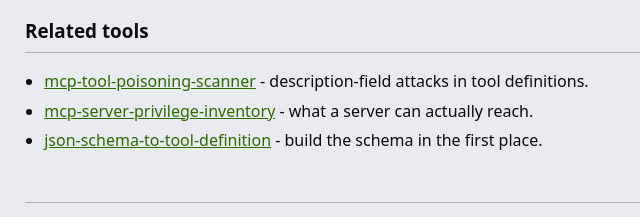
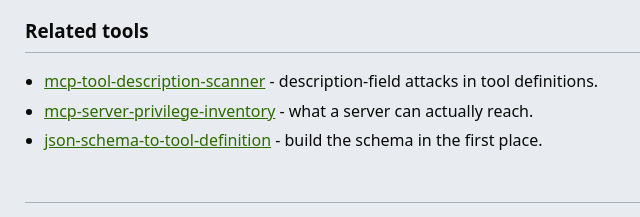
Before and after one commit to 0xelitesystem/mcp-header-annotation-validator, a plain HTML site: page index.html in a window 1280 px wide. Shown: the part 3704-3921 px from the top of the page, 87-727 px from the left. Drawn offline with Linux system fonts and the light colour scheme.

Commit message:
Point links at renamed repos
Repos were renamed (old addresses redirect). Links, names and catalog entries now use the new names.

```diff
--- a/index.html
+++ b/index.html
@@ -260,7 +260,7 @@ normative constraint list, not ported from an implementation.</p>
 
 <h2 id="related">Related tools</h2>
 <ul>
-<li><a href="https://github.com/0xelitesystem/mcp-tool-poisoning-scanner">mcp-tool-poisoning-scanner</a> - description-field attacks in tool definitions.</li>
+<li><a href="https://github.com/0xelitesystem/mcp-tool-description-scanner">mcp-tool-description-scanner</a> - description-field attacks in tool definitions.</li>
 <li><a href="https://github.com/0xelitesystem/mcp-server-privilege-inventory">mcp-server-privilege-inventory</a> - what a server can actually reach.</li>
 <li><a href="https://github.com/0xelitesystem/json-schema-to-tool-definition">json-schema-to-tool-definition</a> - build the schema in the first place.</li>
 </ul>
```
Also changed, not shown: 1 other file.
